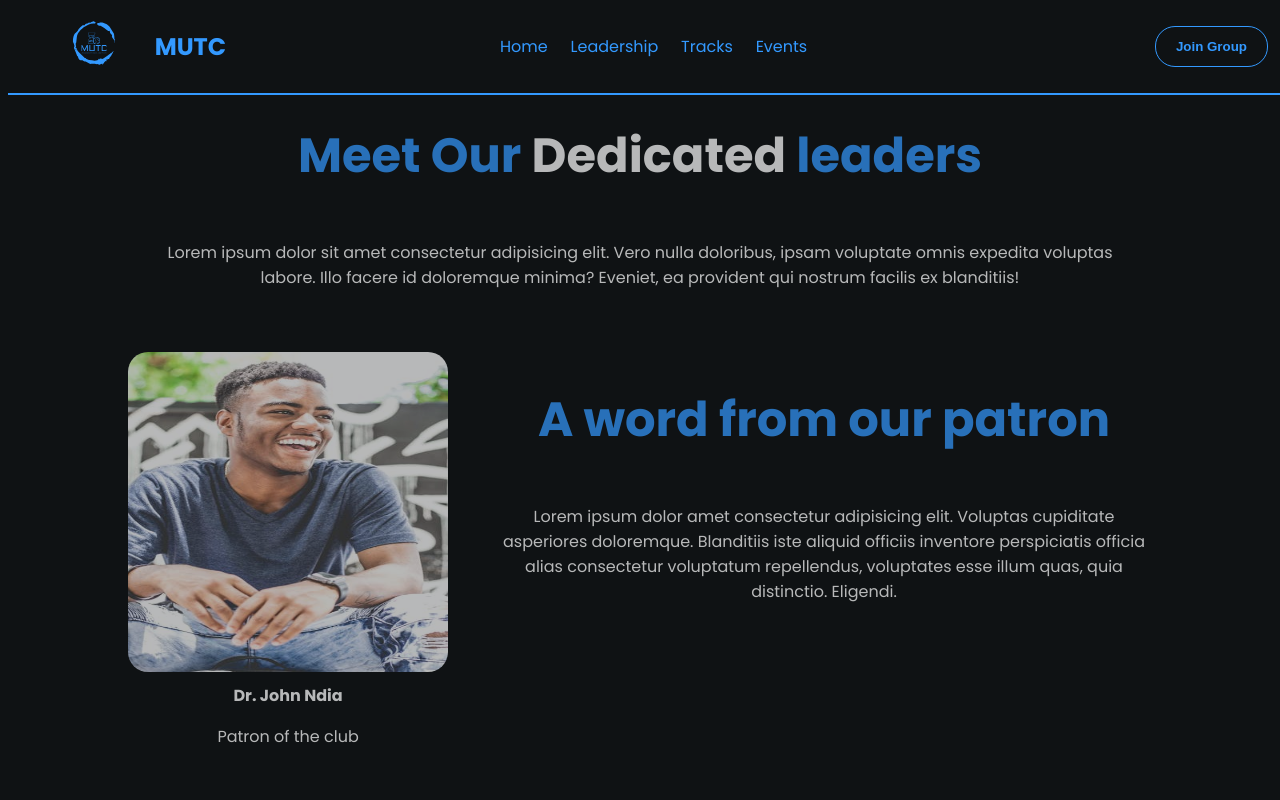
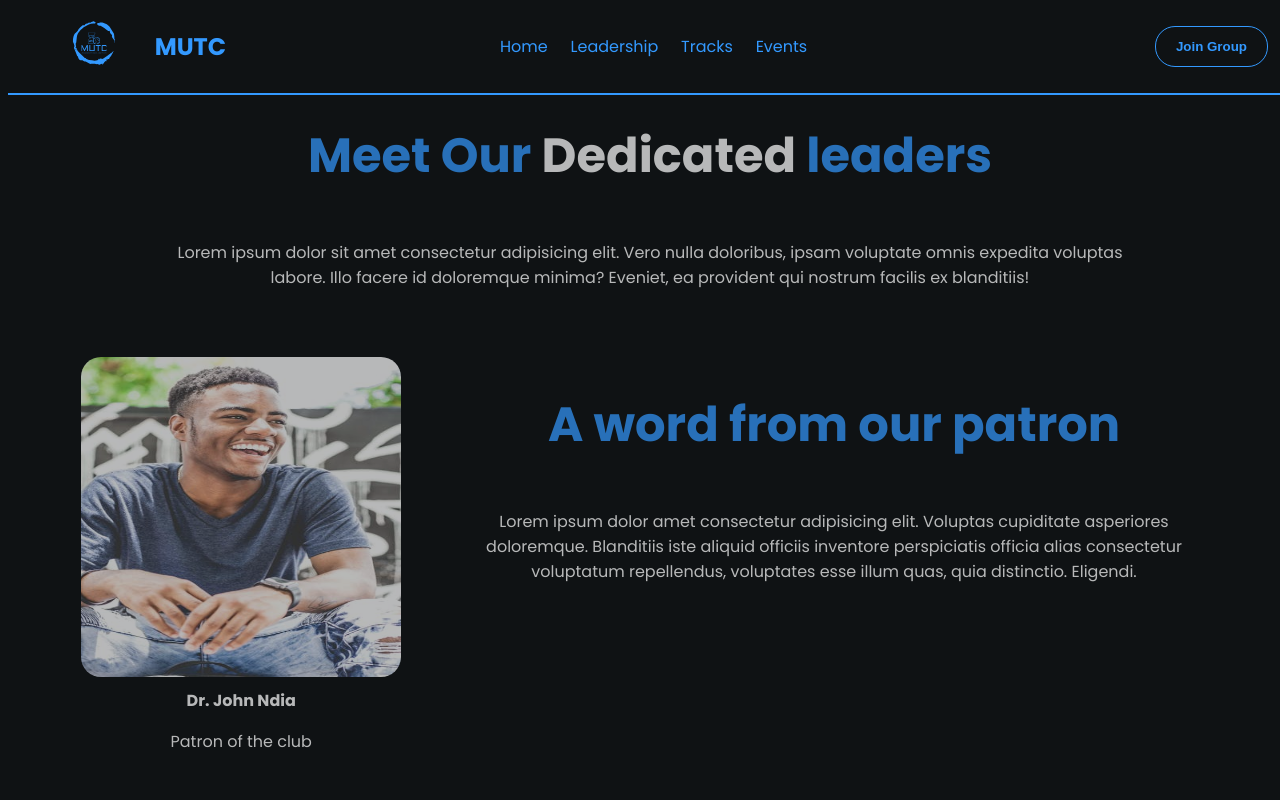
Before and after one commit to JAS-D98/MUTC_Website_t2give, a React (Vite) app: page /Leadership in a window 1280 px wide. Shown: the top 800 px of the page. Built offline with nearby package versions, Linux system fonts and the light colour scheme.

Commit message:
adjust leadership padding

```diff
--- a/src/Pages/Leadership/Leadership.css
+++ b/src/Pages/Leadership/Leadership.css
@@ -1,6 +1,5 @@
 .leadership{
-    margin: auto;
-    width: 90%;
+    width: 100%;
     min-height: 90vh;
     display: flex;
     flex-direction: column;
@@ -8,6 +7,7 @@
     justify-content: center;
     opacity: .7;
     text-align: center;
+    padding: 0px 10px;
 }
 .leadership h1{
     color: var(--primary_color);
--- a/src/components/Navbar/Navbar.css
+++ b/src/components/Navbar/Navbar.css
@@ -1,4 +1,5 @@
 .header-el{
+    margin: auto;
     width: 100%;
     height: 10vh;
     background: black;
```
